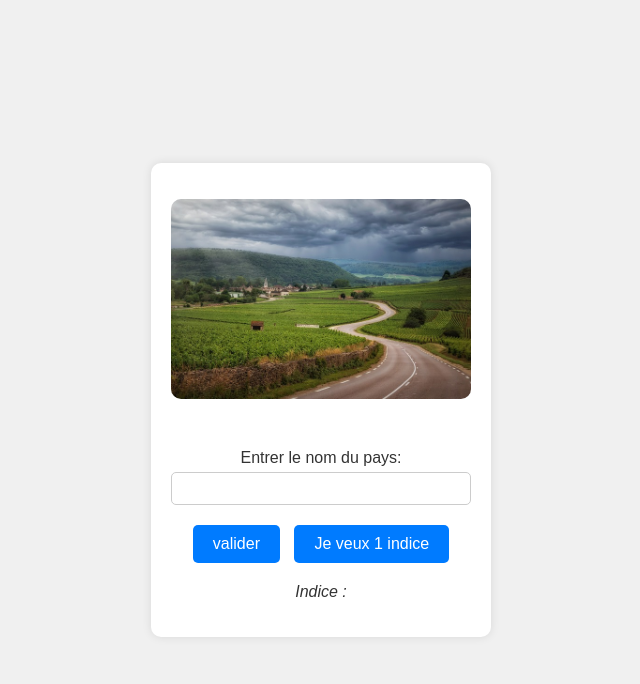
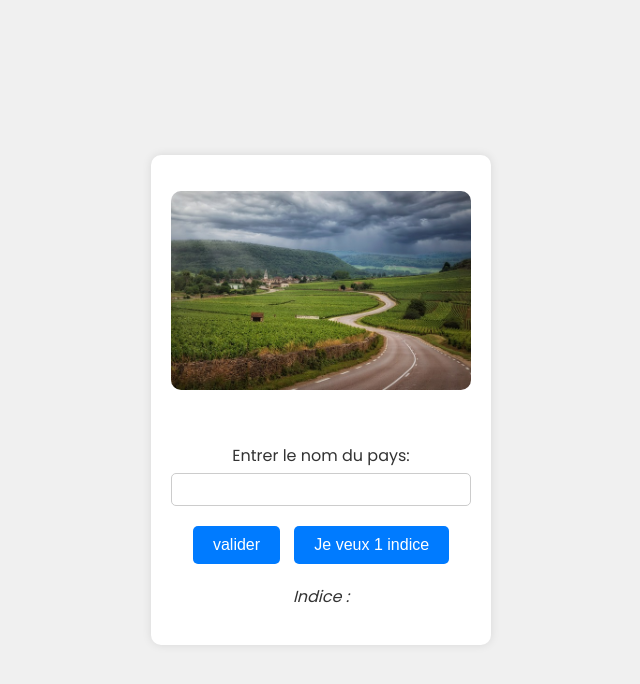
Before and after one commit to kurtounet/quizz_geo, a plain HTML site: page index.html in a window 1280 px wide. Shown: the whole page, without its empty margins (319-959 px from the left). Drawn offline with Linux system fonts and the light colour scheme.

Commit message:
Update CSS import font

```diff
--- a/style.css
+++ b/style.css
@@ -1,7 +1,8 @@
 /* style.css */
+@import url('https://fonts.googleapis.com/css2?family=Poppins:wght@200;300;400;500;600;700&display=swap');
 
 body {
-    font-family: Arial, sans-serif;
+    font-family: Poppins, sans-serif;
     background-color: #f0f0f0;
     margin: 0;
     padding: 0;
@@ -88,51 +89,3 @@ button:hover {
     font-style: italic;
     color: #333;
 }
-
-/*
-div.container {
-    background-color: rgb(243, 242, 241);
-    width: 500px;
-    border: 2px solide black;
-    display: flex;
-    flex-direction: column;
-    align-items: center;
-    justify-content: center;
-
-}
-
-form {
-    display: flex;
-    flex-direction: column;
-    align-items: center;
-    justify-content: center;
-}
-
-img {
-    object-fit: cover;
-    width: 200px;
-    height: 200px;
-}
-
-div#demandeIndice:hover {
-    cursor: pointer;
-
-}
-
-nav ul li {
-    border: 1px solid black;
-    width: 100px;
-    height: 50px;
-    display: flex;
-    justify-content: center;
-    align-items: center;
-    font-size: 20px;
-    padding: 10px;
-}
-
-nav ul li:hover {
-    background-color: brown;
-    color: blanchedalmond;
-
-
-}*/
```
